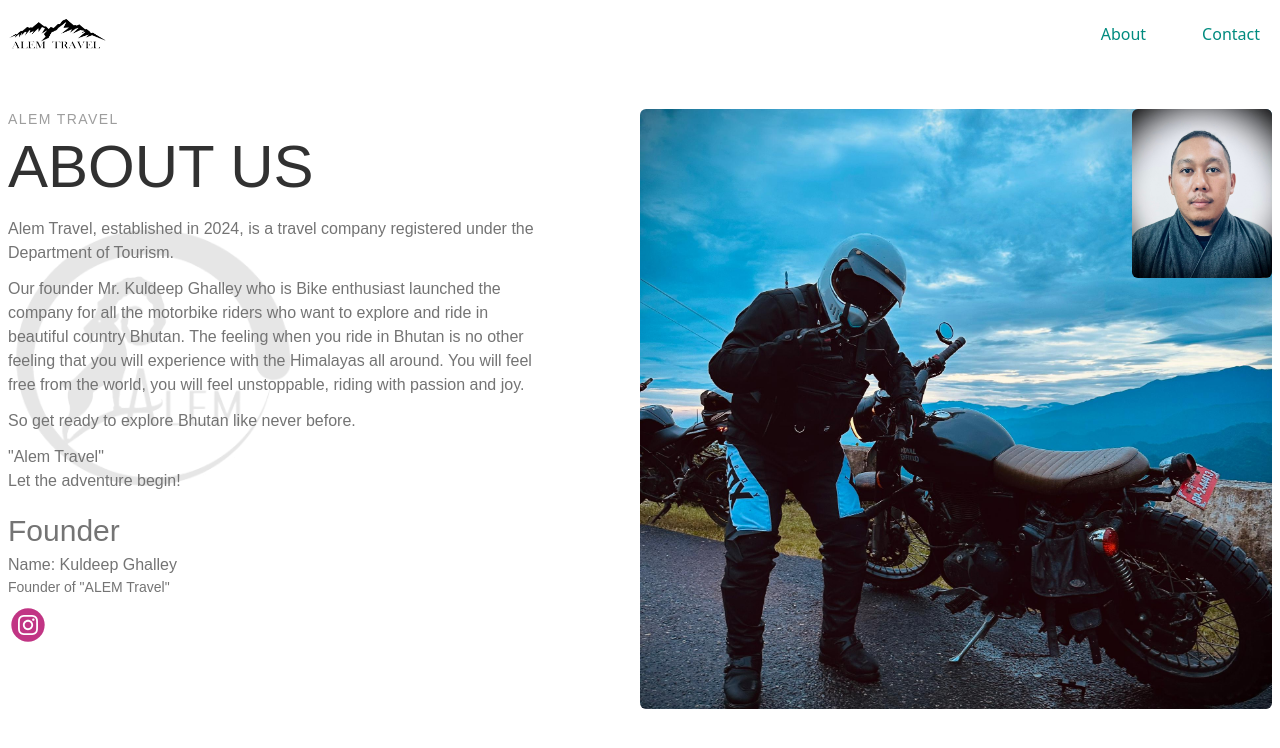
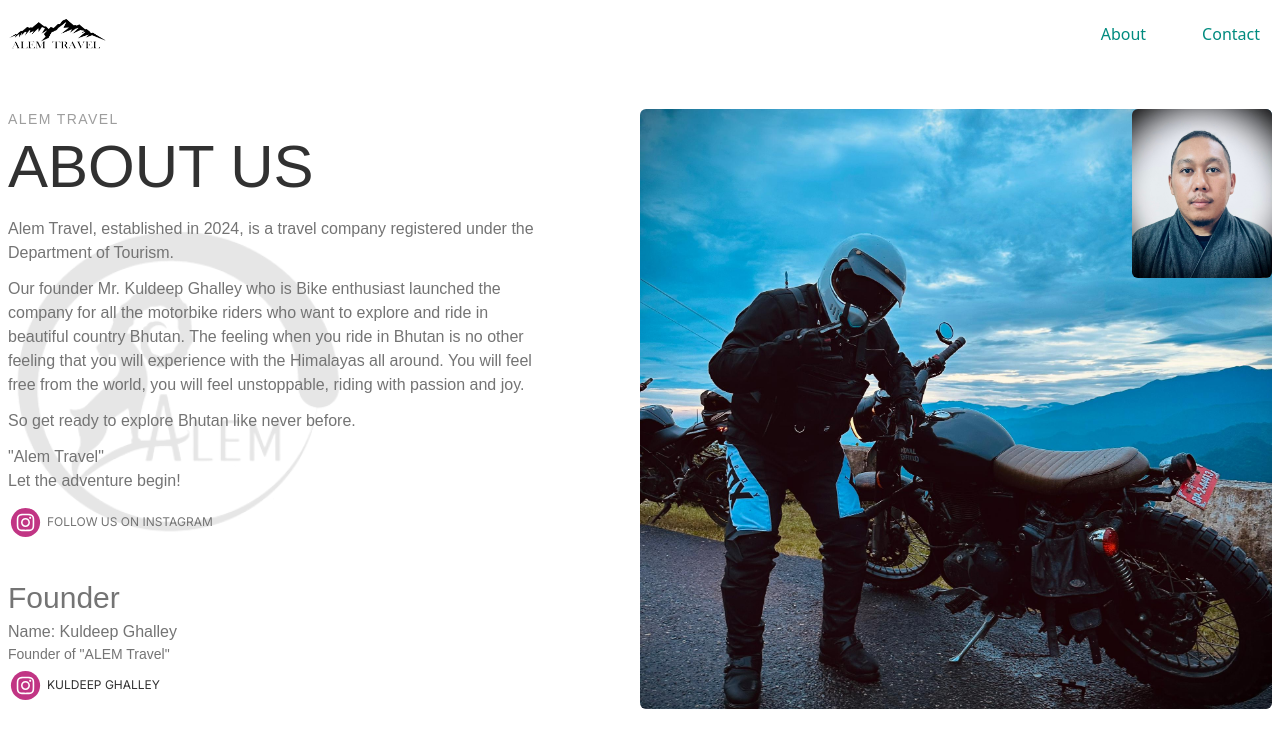
Before and after one commit to Aamir251/alem-travel, a Next.js app: page /about in a window 1280 px wide. Shown: the top 748 px of the page. Built offline with nearby package versions, Linux system fonts and the light colour scheme; a web font is replaced by a local one.

Commit message:
gallery in single slider

```diff
--- a/app/_components/FullItenary/index.jsx
+++ b/app/_components/FullItenary/index.jsx
@@ -60,7 +60,7 @@
         </div>
 
 
-        <div className="drop-shadow-primary px-5 py-7 bg-white h-max w-full min-w-[360px] space-y-5 text-center">
+        <div className="drop-shadow-primary px-5 py-7 bg-white h-max w-full lg:min-w-[360px] space-y-5 text-center">
           <BookingSystem />
         </div>
 
--- /dev/null
+++ b/app/_components/Gallery/AllImages.jsx
@@ -0,0 +1,38 @@
+
+import DochulaOne from "@/assets/dochula/one.jpeg"
+import DochulaTwo from "@/assets/dochula/two.jpeg"
+import DochulaThree from "@/assets/dochula/three.jpeg"
+import DochulaFour from "@/assets/dochula/four.jpeg"
+import DochulaFive from "@/assets/dochula/five.jpeg"
+
+import ParoOne from "@/assets/paro/one.jpeg"
+import ParoTwo from "@/assets/paro/two.jpeg"
+import ParoThree from "@/assets/paro/three.jpeg"
+import ParoFour from "@/assets/paro/four.jpeg"
+
+
+
+import SliderWrapper from "./SliderWrapper";
+
+
+
+export default function AllImages() {
+  return (
+    <div>
+      <SliderWrapper
+        placeName={""}
+        images={[
+          DochulaOne,
+          DochulaTwo,
+          DochulaThree,
+          DochulaFour,
+          DochulaFive,
+          ParoOne,
+          ParoTwo,
+          ParoThree,
+          ParoFour,
+        ]}
+      />
+    </div>
+  )
+}
--- a/app/_components/Gallery/SliderWrapper.jsx
+++ b/app/_components/Gallery/SliderWrapper.jsx
@@ -21,7 +21,7 @@
             spaceBetween: 10
           },
           768: {
-            slidesPerView: 2,
+            slidesPerView: 2.5,
             spaceBetween: 30
           }
         }}
--- a/app/_components/Gallery/index.jsx
+++ b/app/_components/Gallery/index.jsx
@@ -10,6 +10,7 @@
 import Paro from "./Paro";
 import { Suspense } from "react";
 import SkeletonLoaderGallery from "@/components/ui/SkeletonLoaderGallery";
+import AllImages from "./AllImages";
 
 
 
@@ -26,12 +27,12 @@
       <div className="space-y-10 mt-14">
 
         <Suspense fallback={<SkeletonLoaderGallery />}>
-          <Dochula />
+          <AllImages />
         </Suspense>
 
-        <Suspense fallback={<SkeletonLoaderGallery />}>
+        {/* <Suspense fallback={<SkeletonLoaderGallery />}>
           <Paro />
-        </Suspense>
+        </Suspense> */}
 
       </div>
       {/* <div className="grid lg:grid-cols-2 gap-x-7 gap-y-8 mt-10">
--- a/app/about/page.jsx
+++ b/app/about/page.jsx
@@ -54,28 +54,50 @@
                     <p>&quot;Alem Travel&quot;</p>
                     <p>Let the adventure begin!</p>
                   </div>
-                </div>
-
-                <div className="mt-5">
-                  <h2 className="text-3xl">Founder</h2>
-                  <h3 className="mt-1">Name: Kuldeep Ghalley</h3>
-                  <h6 className="text-sm">Founder of &quot;ALEM Travel&quot;</h6>
 
                   <Link
                     href={"https://www.instagram.com/alembhutantravel/"}
-                    className="w-max hover:opacity-80"
+                    className=" hover:opacity-80 flex items-center gap-x-1 w-max mx-auto lg:mx-0"
                     target="_blank"
                   >
                     <Image
                       src={InstagramIcon}
                       alt="instagram icon"
-                      width={40}
-                      height={40}
-                      className="mx-auto mt-2 lg:ml-0"
+                      width={35}
+                      height={35}
+                      className=""
                     />
+                    <h5 className="uppercase font-inter text-xs">Follow us on Instagram</h5>
+
                   </Link>
                 </div>
+
+                <div className="mt-10">
+                  <h2 className="text-3xl">Founder</h2>
+                  <h3 className="mt-1">Name: Kuldeep Ghalley</h3>
+                  <h6 className="text-sm">Founder of &quot;ALEM Travel&quot;</h6>
+
+
+                </div>
               </div>
+
+
+
+              <Link
+                href={"https://www.instagram.com/kuldeep_ghalley/"}
+                className=" hover:opacity-80 flex items-center gap-x-1 mt-1"
+                target="_blank"
+              >
+                <Image
+                  src={InstagramIcon}
+                  alt="instagram icon"
+                  width={35}
+                  height={35}
+                  className=""
+                />
+                <h5 className="uppercase font-inter text-xs">Kuldeep Ghalley</h5>
+
+              </Link>
             </div>
 
             <figure className="relative">
--- a/app/globals.css
+++ b/app/globals.css
@@ -96,7 +96,7 @@
 
 @media (max-width : 768px) {
   .swiper-slide {
-    height: 230px !important;
+    height: 250px !important;
   }
 
 }
```
